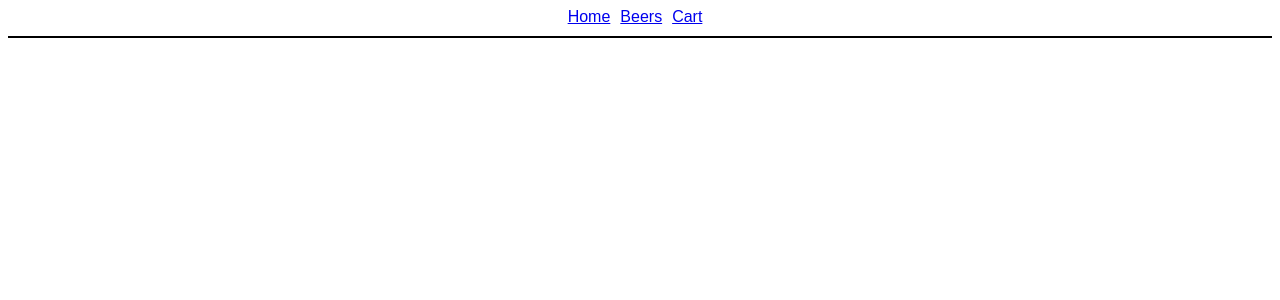
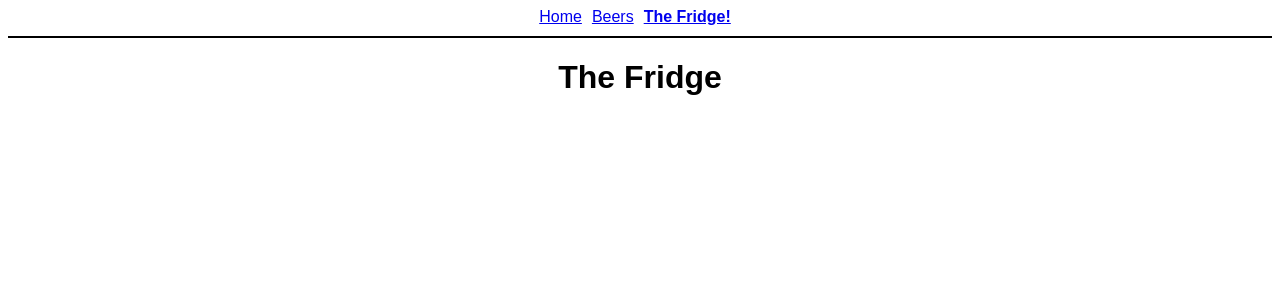
Before and after one commit to foreverluiscastro/React-Drinks-App, a React (Create React App) app: page /thefridge in a window 1280 px wide. Shown: the top 300 px of the page. Built offline with nearby package versions, Linux system fonts and the light colour scheme; no server answers.

Commit message:
added the fridge component

```diff
--- a/src/components/NavBar.js
+++ b/src/components/NavBar.js
@@ -7,7 +7,7 @@ const NavBar = () => {
         <div className="navbar">
             <NavLink style={{ marginRight: '10px' }} to="/">Home</NavLink>
             <NavLink style={{ marginRight: '10px' }} to="/beers">Beers</NavLink>
-            <NavLink style={{ marginRight: '10px' }} to='/cart'>Cart</NavLink>
+            <NavLink style={{ marginRight: '10px' }} to='/thefridge'><b>The Fridge!</b></NavLink>
         </div>
     );
 };
--- /dev/null
+++ b/src/components/TheFridge.js
@@ -0,0 +1,11 @@
+import React from 'react';
+
+const TheFridge = () => {
+    return (
+        <div>
+            <h1>The Fridge</h1>
+        </div>
+    );
+};
+
+export default TheFridge;
--- a/src/containers/App.js
+++ b/src/containers/App.js
@@ -3,6 +3,7 @@ import { BrowserRouter as Router, Route } from 'react-router-dom';
 import NavBar from '../components/NavBar';
 import BeerPage from './BeerPage';
 import Home from '../components/Home';
+import TheFridge from '../components/TheFridge';
 import '../App.css';
 
 class App extends Component {
@@ -28,7 +29,7 @@ class App extends Component {
           <NavBar />
           <Route exact path="/" component={ Home }/>
           <Route path='/beers' render={ routerProps => <BeerPage {...routerProps} beers={this.state.beers}/>} />
-          <Route path='/cart'/>
+          <Route exact path='/thefridge' component={TheFridge}/>
         </div>
       </Router>
     );
```
